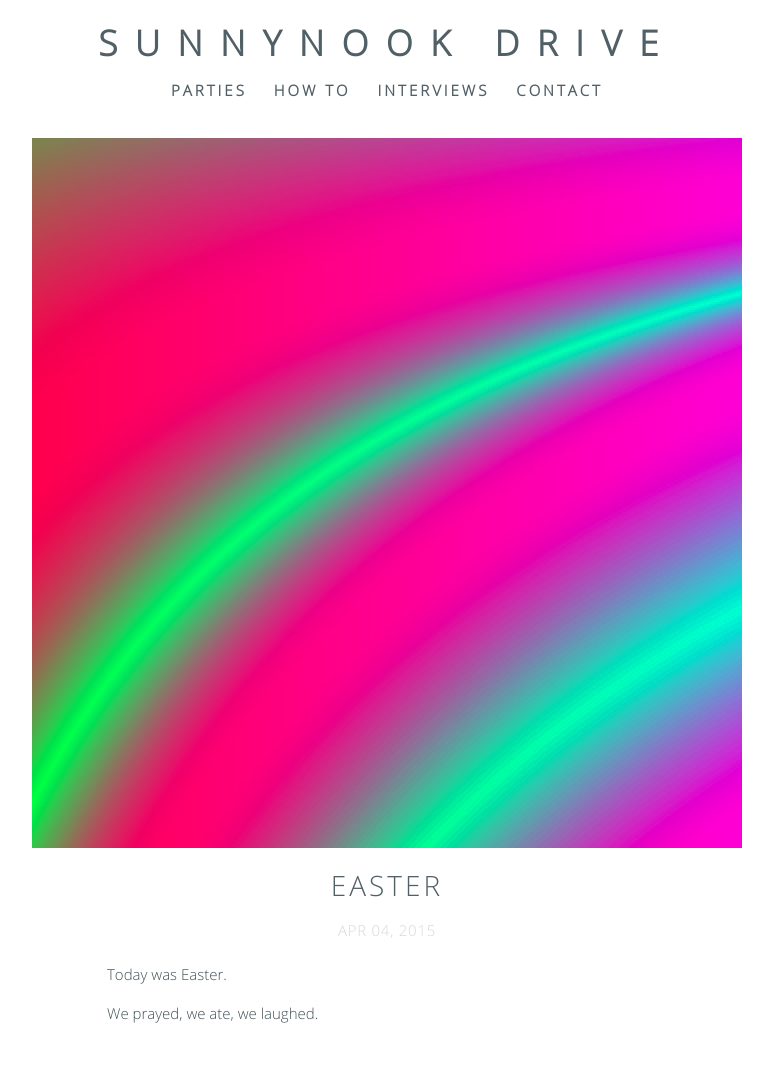
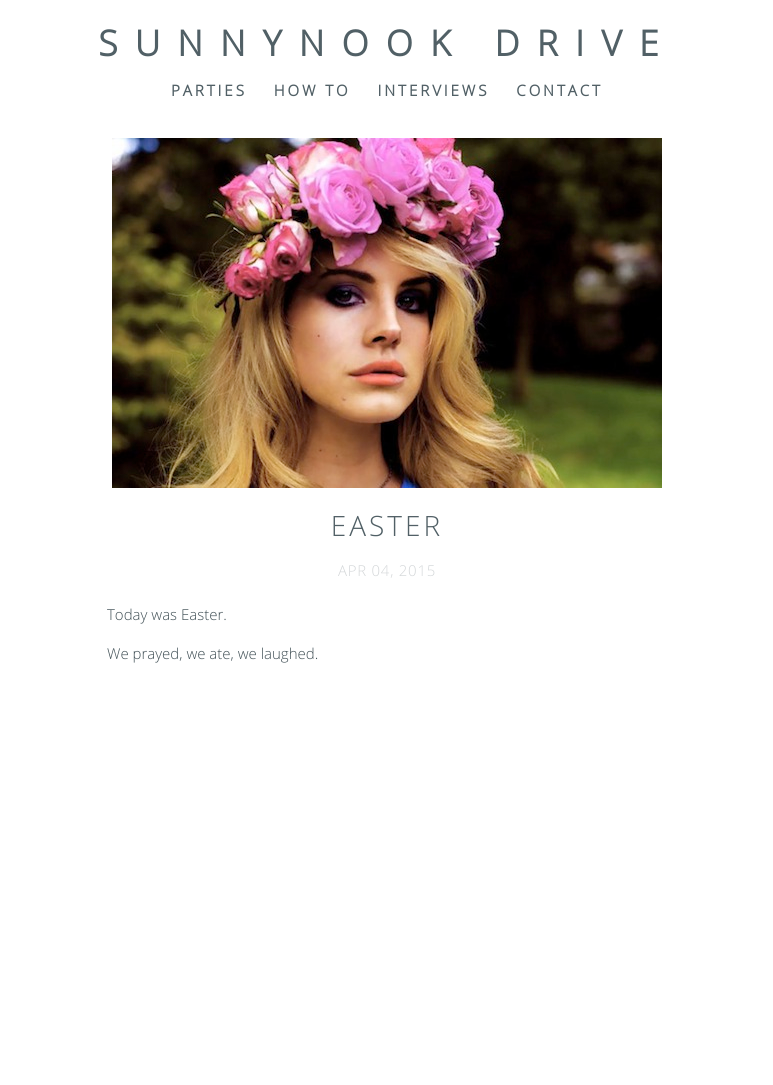
Before and after one commit to penelopeplutt/sunnynookdrive.github.io, a Jekyll site: the page built from _posts/2015-11-12-easter.md, in a window 1280 px wide. Shown: the whole page, without its empty margins (253-1026 px from the left). Built offline with Jekyll 4.4.1, drawn with Linux system fonts in a browser that asks for light colours; Markdown is read by kramdown in place of the engine named in the settings; after the commit the page ends 900 px from its top, so only the background shows below that.

Commit message:
Updated 2015-11-12-easter.md

```diff
--- a/_posts/2015-11-12-easter.md
+++ b/_posts/2015-11-12-easter.md
@@ -2,7 +2,7 @@
 layout: blog
 published: true
 category: parties
-splash: media/concentrix.png
+splash: "/media/Lana-Del-Rey.jpeg"
 title: Easter
 date: April 4 2015
 tile: media/concentrix.png
@@ -11,6 +11,7 @@ tile: media/concentrix.png
 
 
 
+
 Today was Easter.
 
 We prayed, we ate, we laughed.
```
